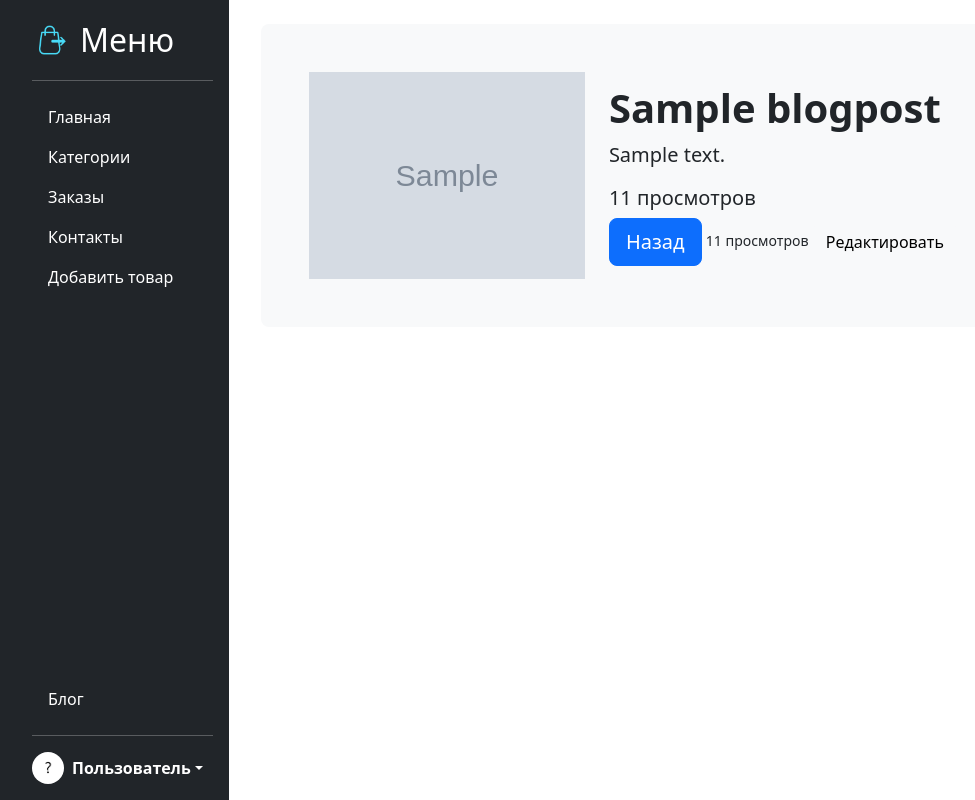
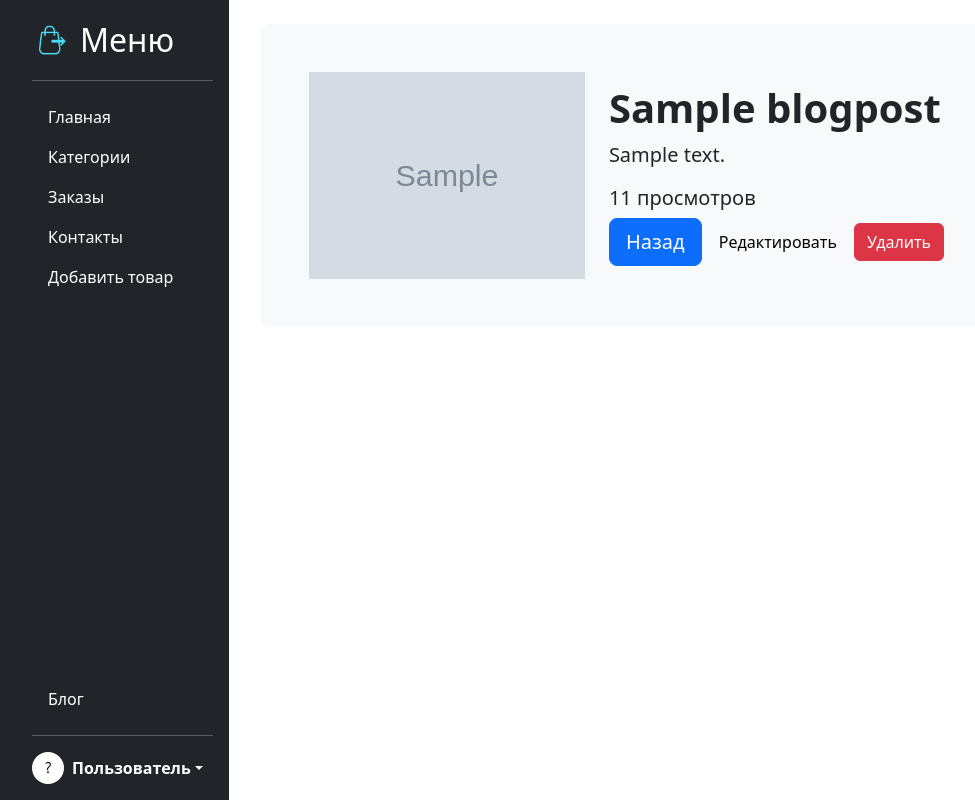
Before and after one commit to xzista/homework_4, a Django app: page /blog/posts/1/ in a window 1280 px wide. Shown: the whole page, without its empty margins (0-975 px from the left). Run offline with Django 5.2, Linux system fonts and the light colour scheme; tables that the repository leaves empty hold one stand-in row (values such as "Sample post"); grey boxes marked "Sample" are stand-in pictures; some libraries are stand-ins or nearby versions.

Commit message:
update post_page.html and post_delete.html in Blog

```diff
--- a/blog/templates/post_delete.html
+++ b/blog/templates/post_delete.html
@@ -10,12 +10,12 @@
             <div class="card-body">
                 <form class="row" method="post" action="" enctype="multipart/form-data">
                     {% csrf_token %}
-                    <p class="card-text">Действительно удалить {{ object.name }}?</p>
+                    <p class="card-text">Действительно удалить {{ object.title }}?</p>
                     <div class="mt-3">
-                        <button type="submit" class="btn btn-primary">
+                        <button type="submit" class="btn btn-danger">
                             Удалить
                         </button>
-                        <a href="{% url 'blog:posts' %}" class="btn btn-secondary">Отмена</a>
+                        <a href="javascript:history.back()" class="btn btn-secondary">Отмена</a>
                     </div>
                 </form>
             </div>
--- a/blog/templates/post_page.html
+++ b/blog/templates/post_page.html
@@ -20,10 +20,8 @@
                 <p class="lead">{{ post.content }}</p>
                 <h5 class="text">{{ post.views_count }} просмотров</h5>
                 <a href="{% url 'blog:posts' %}" class="btn btn-primary btn-lg" role="button">Назад</a>
-                <small>{{ post.views_count }} просмотров</small>
-                <a href="{% url 'blog:post_update' post.pk %}" class="btn btn-light">
-                    Редактировать
-                </a>
+                <a href="{% url 'blog:post_update' post.pk %}" class="btn btn-light">Редактировать</a>
+                <a href="{% url 'blog:post_delete' post.pk %}" class="btn btn-danger">Удалить</a>
             </div>
         </div>
     </div>
```
